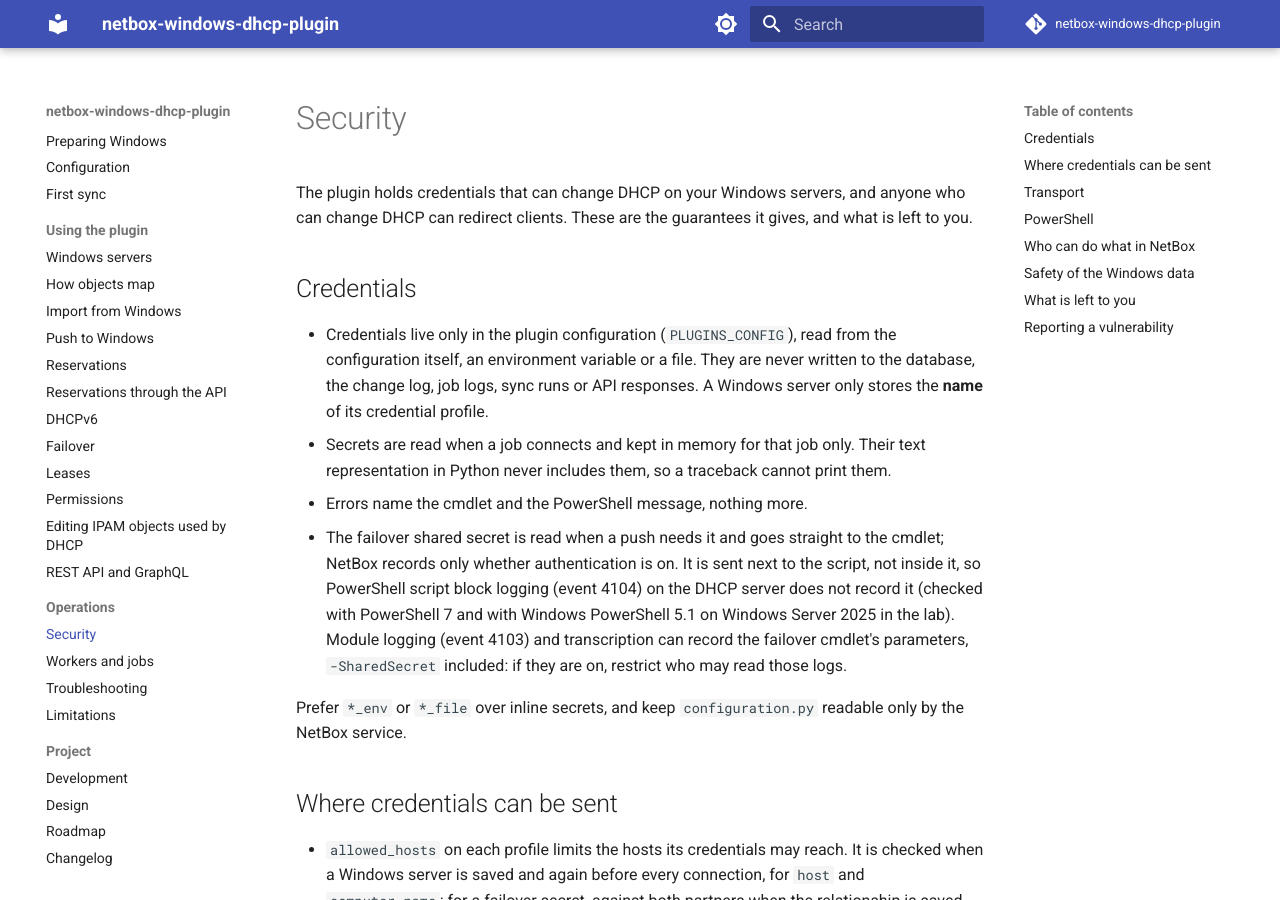
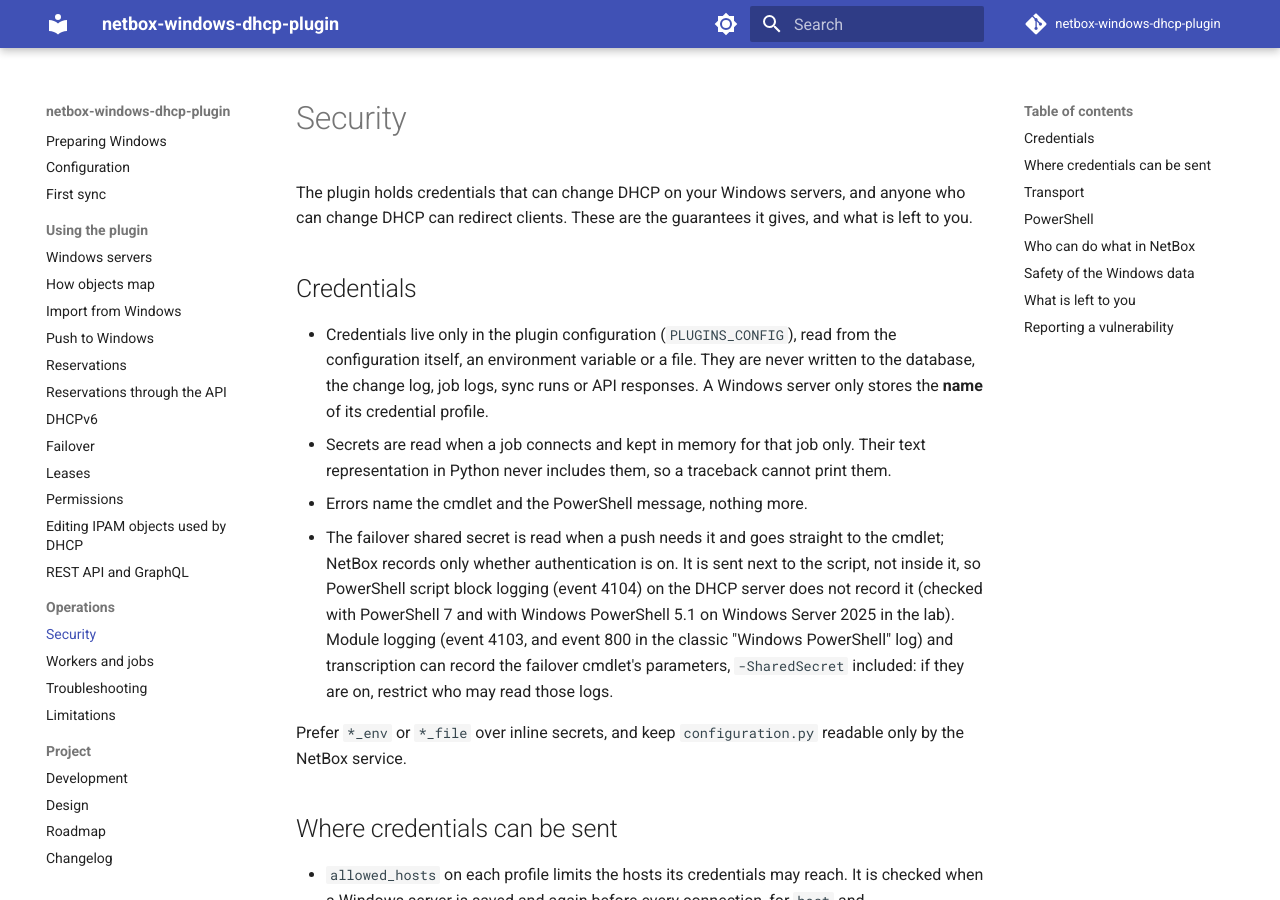
Before and after one commit to thomaschristory/netbox-windows-dhcp-plugin, an MkDocs documentation site: the page built from docs/security.md, in a window 1280 px wide and 900 px high. Built offline with MkDocs 1.6.1 and Material for MkDocs 9.7.7, drawn with Linux system fonts in a browser that asks for light colours; comment, search, counter and statistics services are not loaded.

Commit message:
docs: name event 800 next to module logging's 4103

```diff
--- a/docs/security.md
+++ b/docs/security.md
@@ -13,9 +13,10 @@ redirect clients. These are the guarantees it gives, and what is left to you.
 - Errors name the cmdlet and the PowerShell message, nothing more.
 - The failover shared secret is read when a push needs it and goes straight to the cmdlet; NetBox records only
   whether authentication is on. It is sent next to the script, not inside it, so PowerShell script block logging
-  (event 4104) on the DHCP server does not record it (checked with PowerShell 7 and with
-  Windows PowerShell 5.1 on Windows Server 2025 in the lab). Module logging (event 4103) and transcription can record the
-  failover cmdlet's parameters, `-SharedSecret` included: if they are on, restrict who may read those logs.
+  (event 4104) on the DHCP server does not record it (checked with PowerShell 7 and with Windows PowerShell 5.1 on
+  Windows Server 2025 in the lab). Module logging (event 4103, and event 800 in the classic "Windows PowerShell"
+  log) and transcription can record the failover cmdlet's parameters, `-SharedSecret` included: if they are on,
+  restrict who may read those logs.
 
 Prefer `*_env` or `*_file` over inline secrets, and keep `configuration.py` readable only by the NetBox service.
 
```
Also changed, not shown: docs/failover.md (+3 -3 lines).
